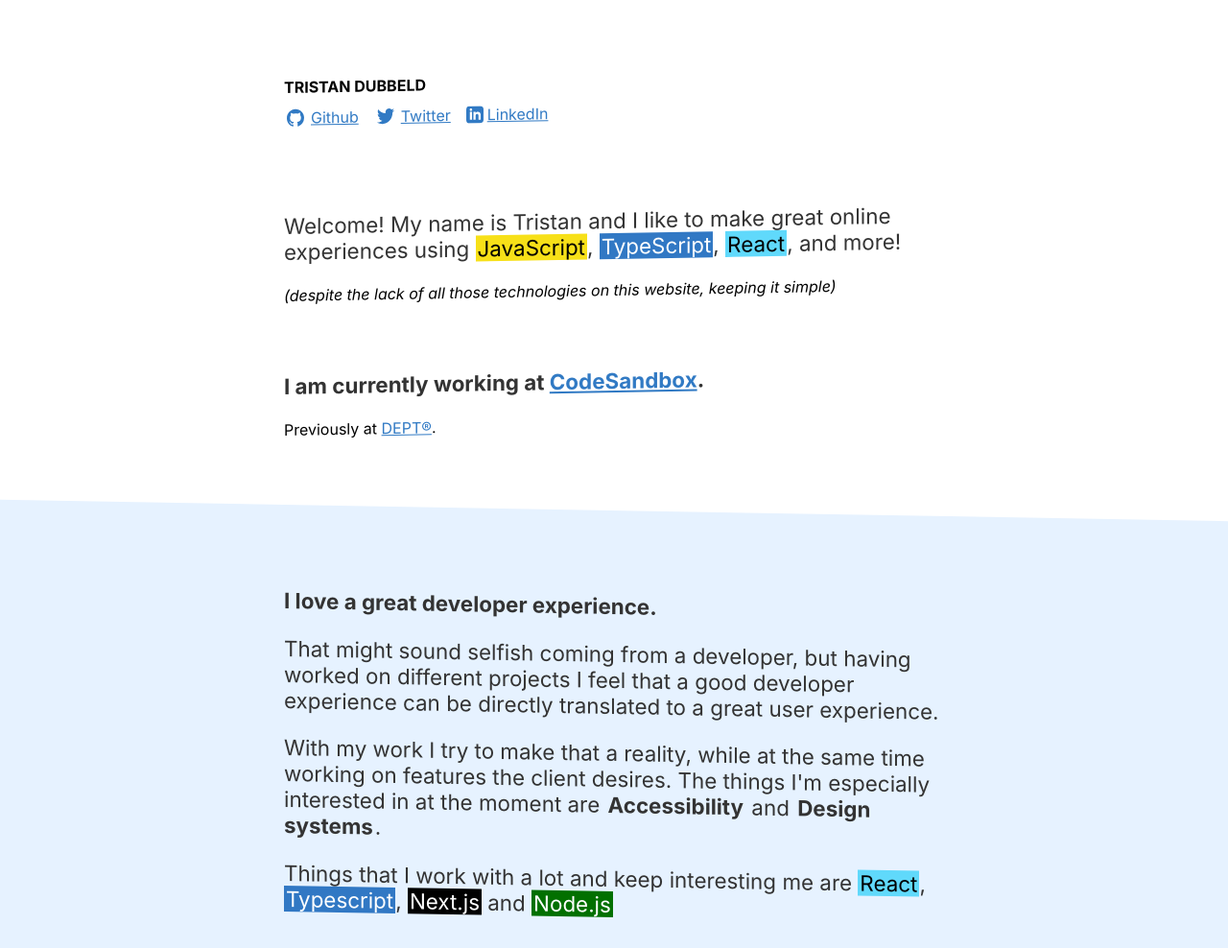
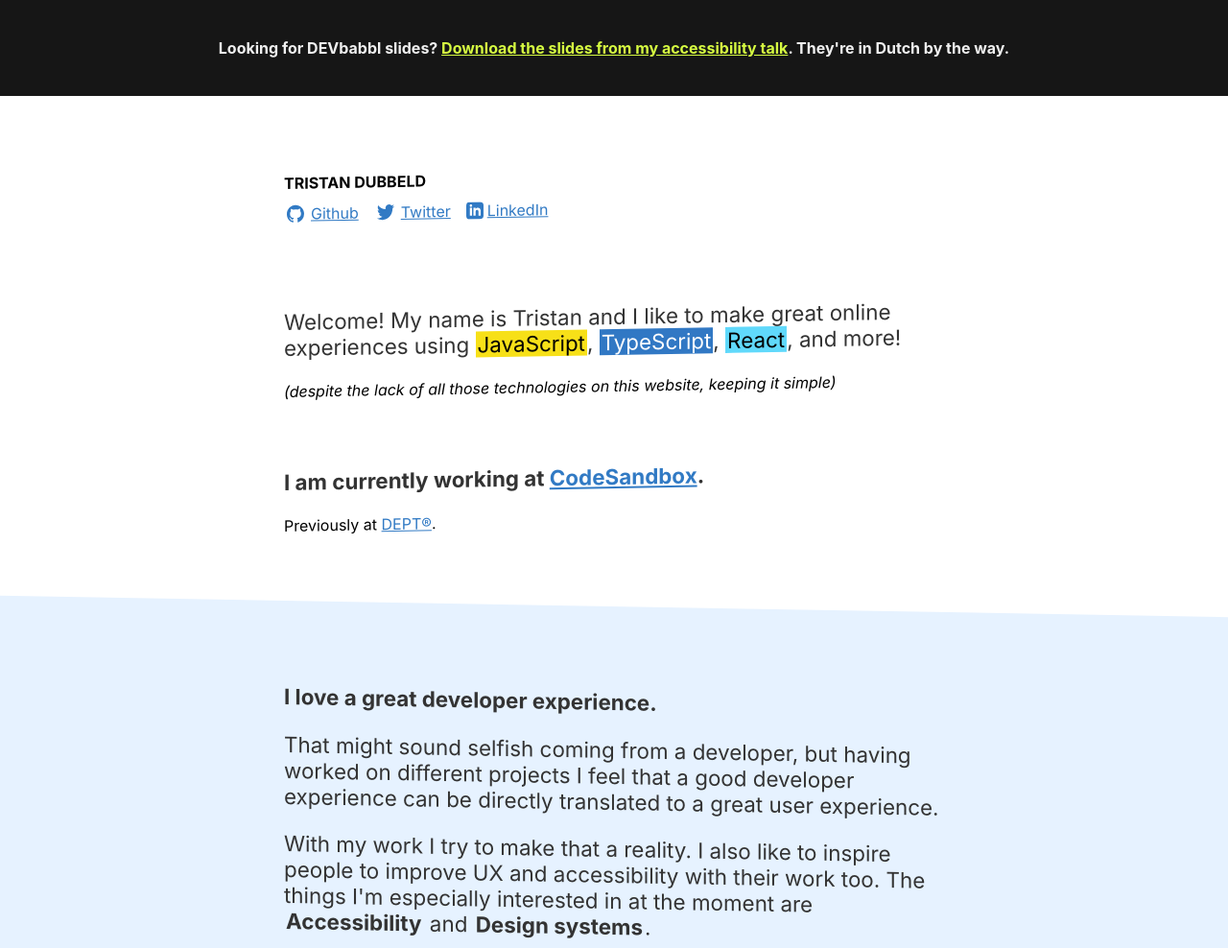
Before and after one commit to tristandubbeld/tristandubbeld.nl, a plain HTML site: page index.html in a window 1280 px wide. Shown: the top 988 px of the page at 96% size. Drawn offline with Linux system fonts and the light colour scheme.

Commit message:
Add DEVbabbl slides

```diff
--- a/index.html
+++ b/index.html
@@ -1,5 +1,5 @@
 <!DOCTYPE html>
-<html>
+<html lang="en">
   <head>
     <meta charset="utf-8" />
     <meta name="viewport" content="width=device-width" />
@@ -9,6 +9,9 @@
   </head>
 
   <body>
+    <div class="slides">
+      <p class="m0">Looking for <span class="uppercase">Dev</span>babbl slides? <a class="slides-link" href="slides/devbabbl/accessibility-devbabbl-3.pdf">Download the slides from my accessibility talk</a>. They're in Dutch by the way.</p>
+    </div>
     <div class="container container--skew">
       <h1 class="title">Tristan Dubbeld</h1>
       <div class="social">
@@ -42,7 +45,7 @@
       <div class="container">
         <p class="text--highlight text--bold">I love a great developer experience.</p>
         <p class="text--highlight">That might sound selfish coming from a developer, but having worked on different projects I feel that a good developer experience can be directly translated to a great user experience.</p>
-        <p class="text--highlight">With my work I try to make that a reality, while at the same time working on features the client desires.
+        <p class="text--highlight">With my work I try to make that a reality. I also like to inspire people to improve UX and accessibility with their work too.
           The things I'm especially interested in at the moment are <span class="text--bold tech">Accessibility</span> and <span class="text--bold tech">Design systems</span>.
         </p>
         <p class="text--highlight">
--- a/main.css
+++ b/main.css
@@ -15,11 +15,31 @@
   color: hsl(210, 60%, 48%);
 }
 
+.uppercase {
+  text-transform: uppercase;
+}
+
+.m0 {
+  margin: 0;
+}
+
 .spacer {
   height: 2rem;
 }
 .spacer--2 {
   height: 4rem;
+}
+
+.slides {
+  padding: 40px;
+  text-align: center;
+  background-color: #161616;
+  color: #f0f0f0;
+  font-weight: 700;
+}
+
+.slides-link {
+  color: #d6fb41;
 }
 
 .container {
```
Also changed, not shown: 1 other file.
